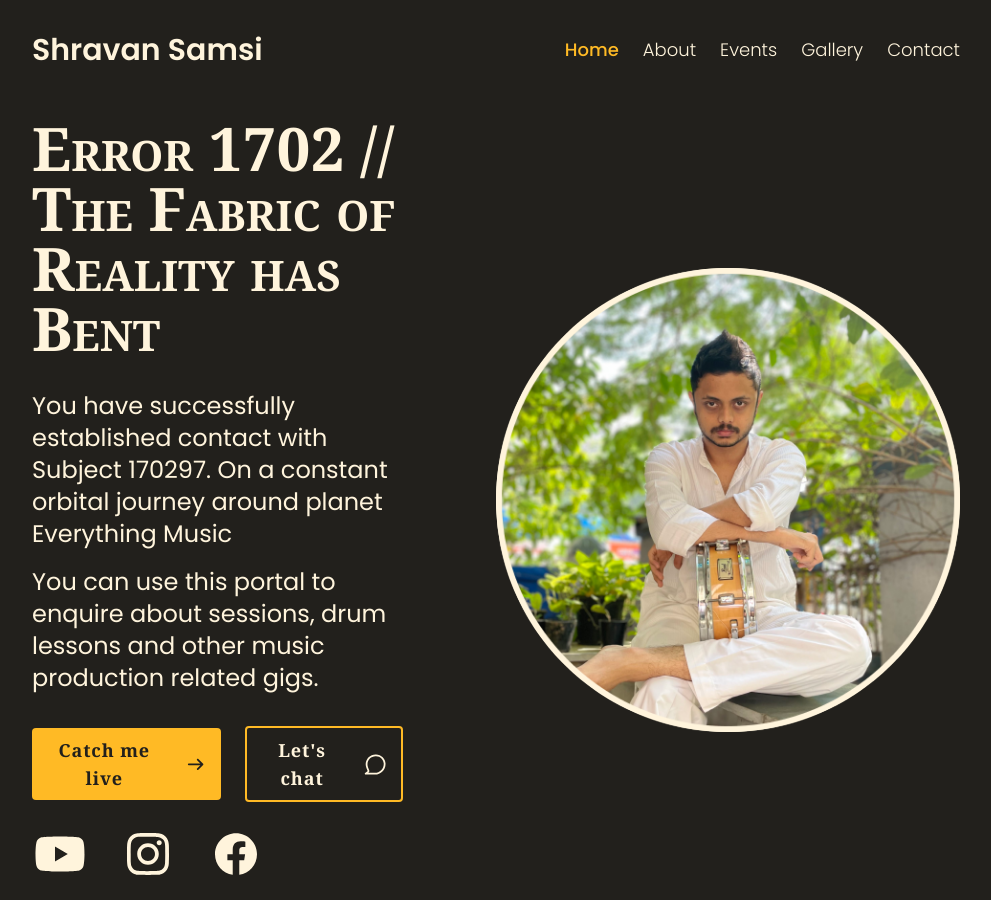
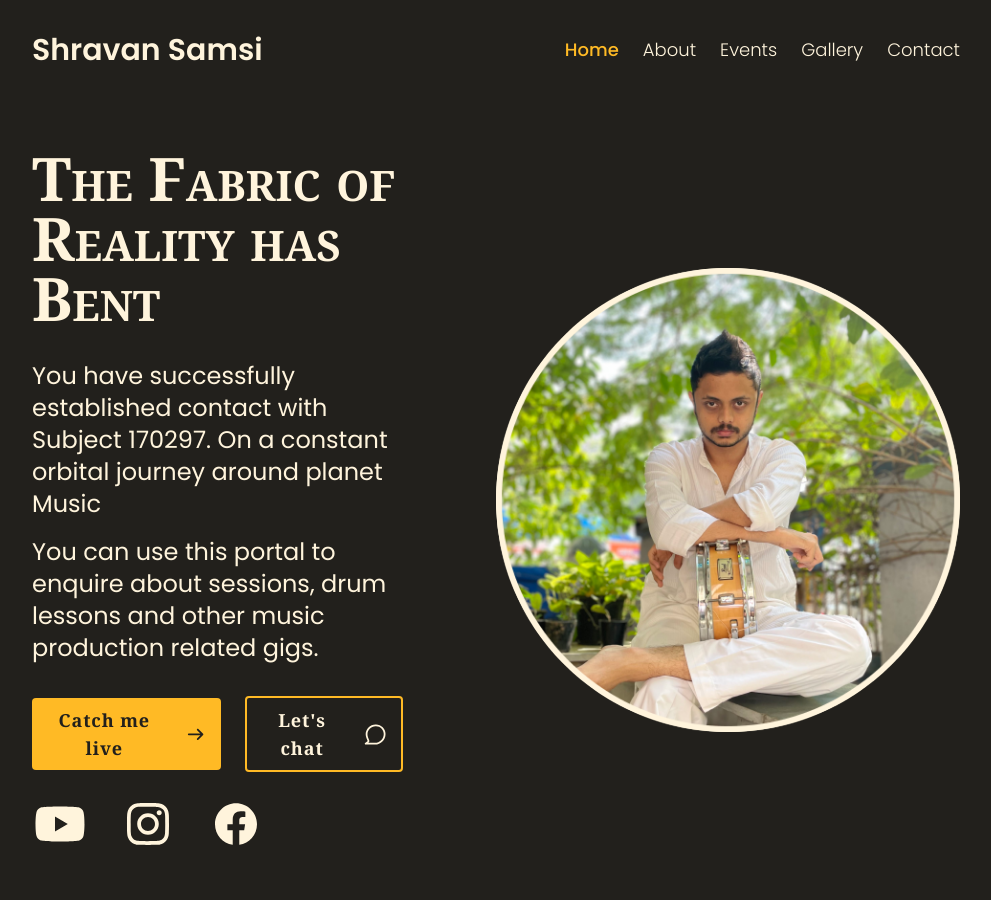
Before and after one commit to NeeshSamsi/shravansamsi, a Next.js app: page / in a window 1280 px wide. Shown: the whole page, without its empty margins (144-1135 px from the left). Built offline with nearby package versions, Linux system fonts and the light colour scheme; what tailwind-hamburgers would draw is missing.

Commit message:
feat: Correct path

```diff
--- a/pages/contact.tsx
+++ b/pages/contact.tsx
@@ -64,7 +64,7 @@ const Contact: NextPage = () => {
         title="Contact - Shravan Samsi"
         description=""
         imageUrl=""
-        path="/"
+        path="contact"
       />
 
       <Navbar />
--- a/pages/gallery.tsx
+++ b/pages/gallery.tsx
@@ -34,7 +34,7 @@ const Gallery: NextPage<GalleryProps> = ({
         title="Gallery - Shravan Samsi"
         description=""
         imageUrl=""
-        path="/"
+        path="gallery"
       />
 
       <Navbar />
--- a/pages/index.tsx
+++ b/pages/index.tsx
@@ -22,7 +22,7 @@ const Home: NextPage = () => {
         title="Home - Shravan Samsi"
         description=""
         imageUrl=""
-        path="/"
+        path=""
       />
 
       <Navbar />
@@ -31,11 +31,11 @@ const Home: NextPage = () => {
         <div className="flex flex-col-reverse items-center gap-6 lg:flex-row lg:items-center lg:justify-between">
           <div className="py-auto w-auto lg:w-2/5">
             <h1 className="font-smallcaps mb-8 font-serif text-3xl font-bold md:text-4xl lg:text-5xl xl:text-6xl 2xl:text-7xl 3xl:text-8xl">
-              Error 1702 // The Fabric of Reality has Bent
+              The Fabric of Reality has Bent
             </h1>
             <p className="mb-4 text-lg md:text-xl lg:text-xl xl:text-2xl 2xl:text-3xl 3xl:text-4xl">
               You have successfully established contact with Subject 170297. On
-              a constant orbital journey around planet Everything Music
+              a constant orbital journey around planet Music
             </p>
             <p className="mb-8 text-lg md:text-xl lg:text-xl xl:text-2xl 2xl:text-3xl 3xl:text-4xl">
               You can use this portal to enquire about sessions, drum lessons
```
